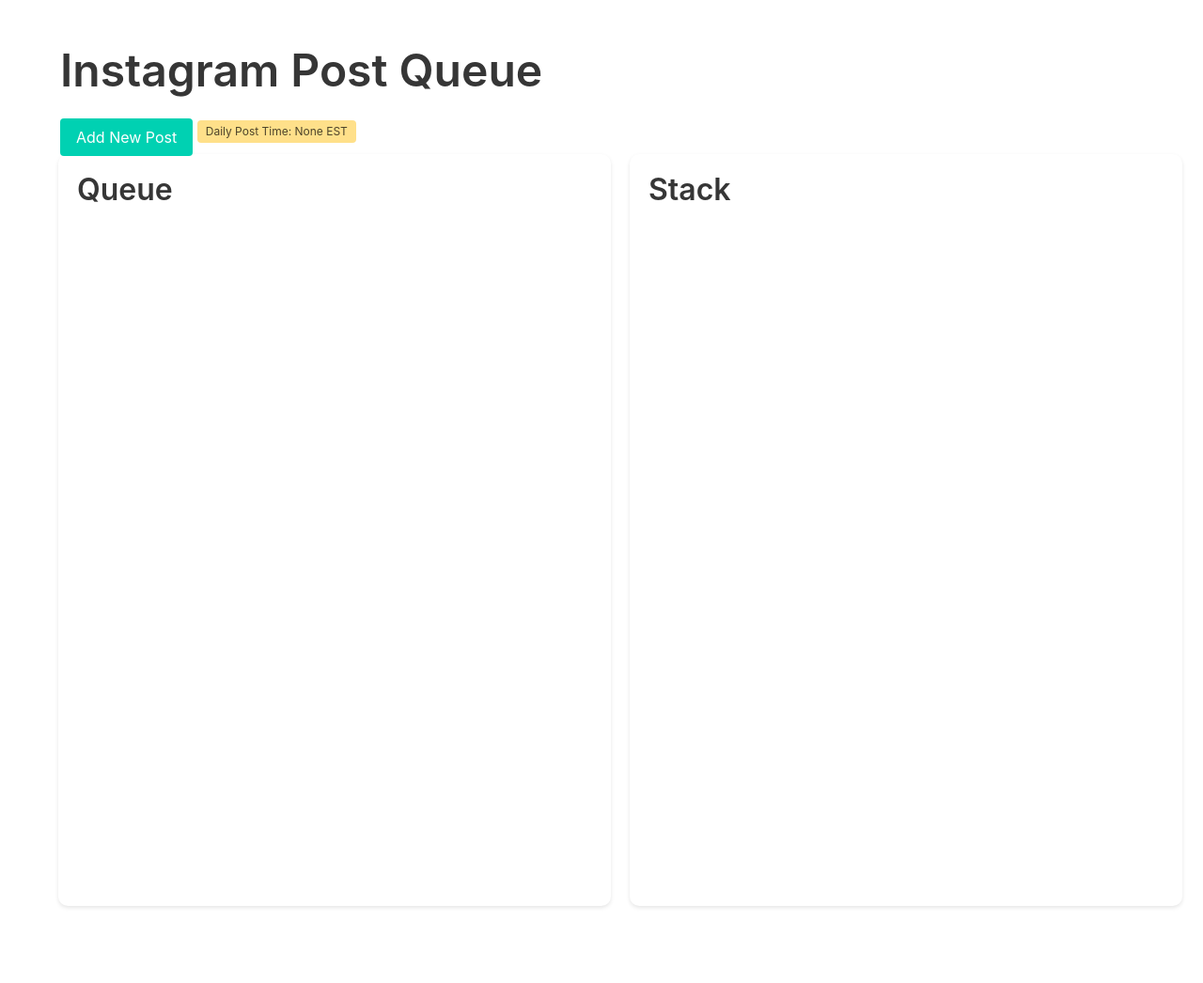
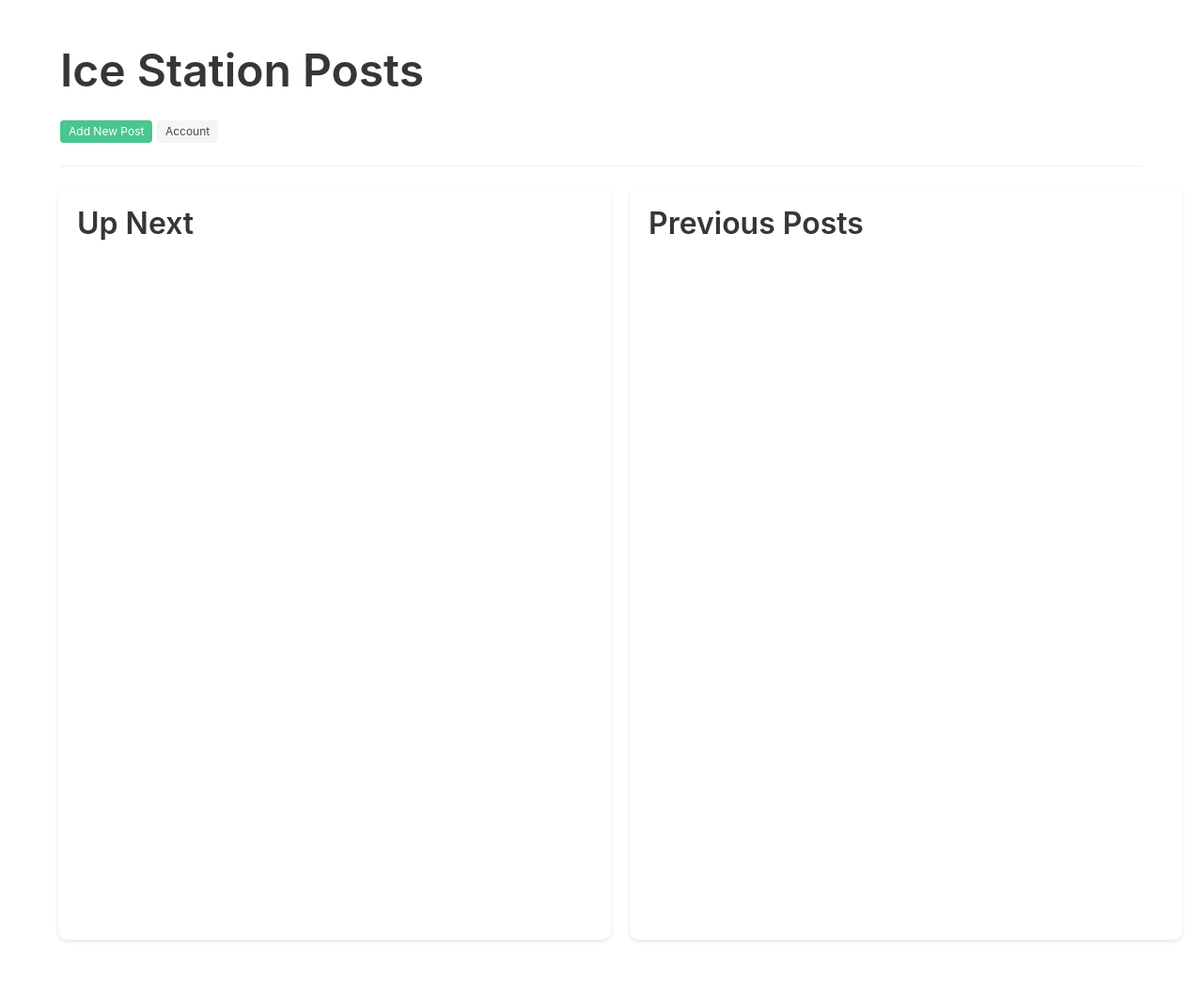
Before and after one commit to btschwartz12/isza-screenshots, a Flask app: page /icestation in a window 1280 px wide. Shown: the whole page at 94% size. Before the commit the page ends 966 px from the top, so only its background shows below. Run offline with Flask 3, Linux system fonts and the light colour scheme.

Commit message:
First attempt

```diff
--- a/server.py
+++ b/server.py
@@ -21,8 +21,9 @@
     db.session.commit()
 
     daily_post_time_est = os.getenv('DAILY_POST_TIME_EST')
+    instagram_account_url = os.getenv('INSTAGRAM_ACCOUNT_URL')
 
-    return render_template('index.html', queue_posts=queue_posts, stack_posts=stack_posts, daily_post_time_est=daily_post_time_est)
+    return render_template('index.html', queue_posts=queue_posts, stack_posts=stack_posts, daily_post_time_est=daily_post_time_est, instagram_account_url=instagram_account_url)
 
 
 @app.route('/icestation/move/<int:post_id>/<direction>')
--- a/templates/index.html
+++ b/templates/index.html
@@ -1,7 +1,7 @@
 <!DOCTYPE html>
 <html>
 <head>
-    <title>Instagram Queue</title>
+    <title>Ice Station</title>
     <link rel="stylesheet" href="https://cdn.jsdelivr.net/npm/bulma@0.9.2/css/bulma.min.css" />
     <link rel="stylesheet" href="https://cdnjs.cloudflare.com/ajax/libs/font-awesome/5.15.4/css/all.min.css" />
     <style>
@@ -96,14 +96,18 @@
 <body>
     <section class="section">
         <div class="container">
-            <h1 class="title is-1">Instagram Post Queue</h1>
-            <a href="{{ url_for('add_post') }}" class="button is-primary">Add New Post</a>
-            <span class="tag is-warning">Daily Post Time: {{ daily_post_time_est }} EST</span>
+            <h1 class="title is-1">Ice Station Posts</h1>
+            <a href="{{ url_for('add_post') }}" class="tag is-success">Add New Post</a>
+
+            <!-- <span class="tag is-warning">Daily Post Time: {{ daily_post_time_est }} EST</span> -->
+            <a href="{{ instagram_account_url }}"><span class="tag">Account</span></a>
+
+            <hr/>
 
             <div class="columns">
                 <!-- Queue Section -->
                 <div class="queue column">
-                    <h2 class="title is-3">Queue</h2>
+                    <h2 class="title is-3">Up Next</h2>
                     <ul>
                         {% for post in queue_posts %}
                             <li>
@@ -125,7 +129,7 @@
 
                 <!-- Stack Section -->
                 <div class="stack column">
-                    <h2 class="title is-3">Stack</h2>
+                    <h2 class="title is-3">Previous Posts</h2>
                     <ul>
                         {% for post in stack_posts %}
                             <li>
```
